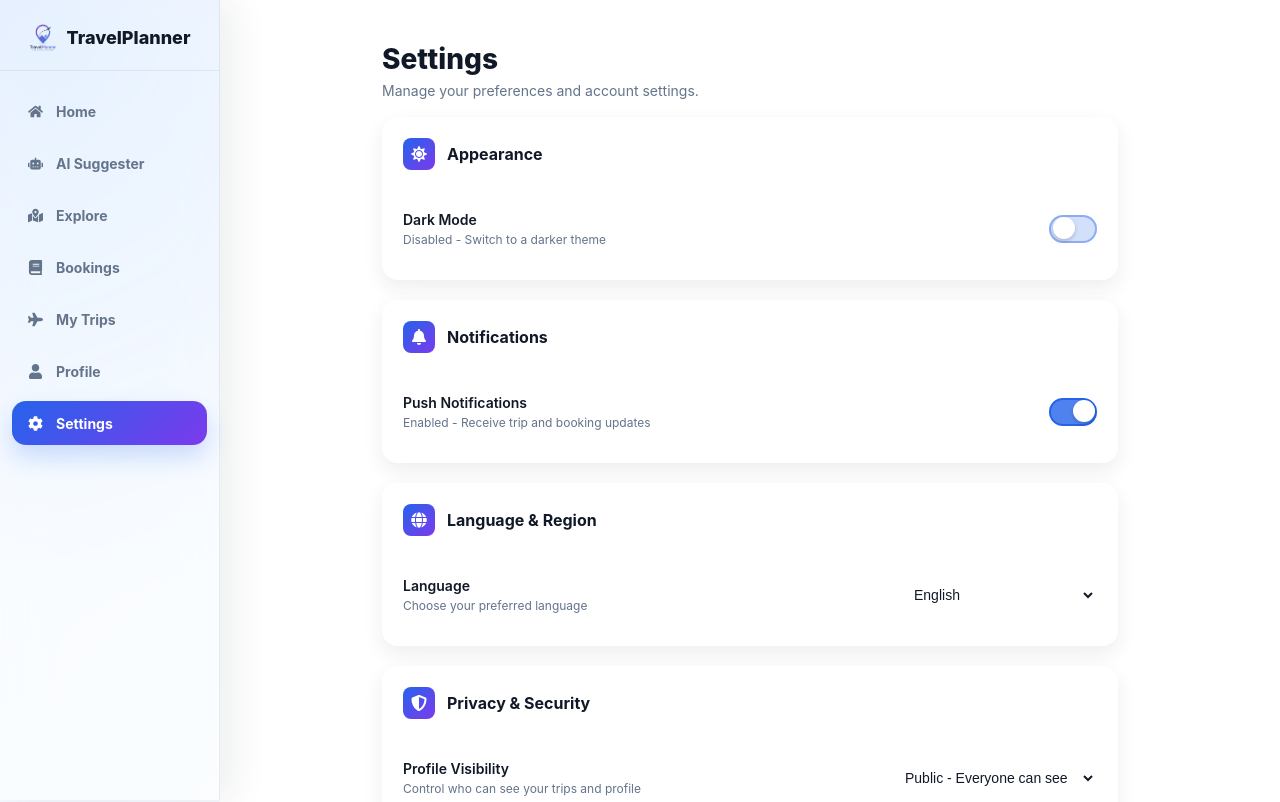
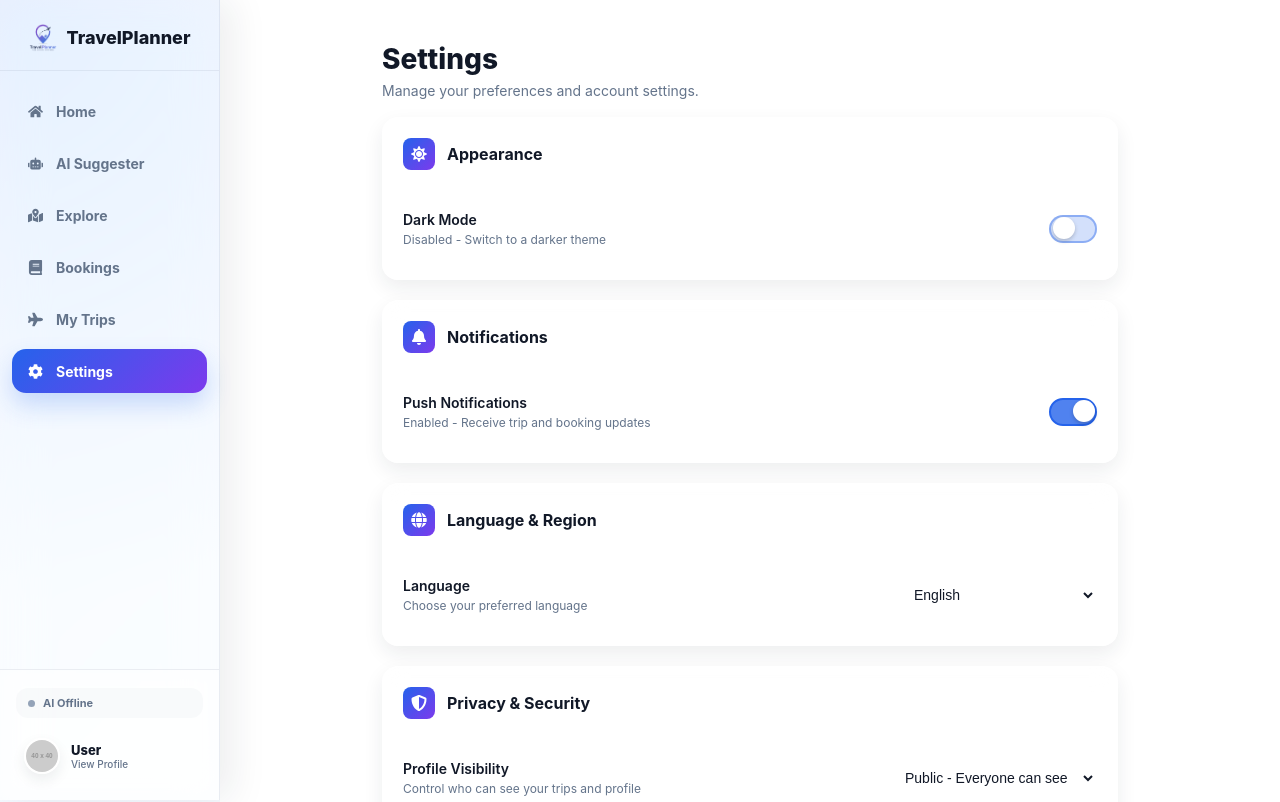
Before and after one commit to Gabs64/TravelPlanner, a React (Create React App) app in the folder frontend/: page /settings in a window 1280 px wide. Shown: the top 802 px of the page. Built offline with nearby package versions, Linux system fonts and the light colour scheme; no server answers; sample sign-in values are in the browser's storage.

Commit message:
feat: relocate profile to sidebar footer, add AI active status, and implement instant profile syncing

```diff
--- a/frontend/src/Sidebar.css
+++ b/frontend/src/Sidebar.css
@@ -101,6 +101,138 @@
   display: none;
 }
 
+/* Sidebar Footer Styling */
+.sidebar-footer {
+  display: flex;
+  flex-direction: column;
+  gap: 12px;
+  padding: 18px 16px;
+  border-top: 1px solid rgba(148, 163, 184, 0.18);
+  background: rgba(255, 255, 255, 0.25);
+  backdrop-filter: blur(10px);
+  transition: border-color 0.3s ease, background 0.3s ease;
+}
+
+:root.dark-mode .sidebar-footer {
+  border-top-color: rgba(71, 85, 105, 0.3);
+  background: rgba(15, 23, 42, 0.4);
+}
+
+.ai-status-indicator {
+  display: flex;
+  align-items: center;
+  gap: 8px;
+  padding: 8px 12px;
+  border-radius: 12px;
+  font-size: 11px;
+  font-weight: 700;
+  color: var(--text-secondary);
+  background: rgba(148, 163, 184, 0.06);
+  transition: background 0.3s ease, color 0.3s ease;
+}
+
+.ai-status-indicator.active {
+  color: #10b981;
+  background: rgba(16, 185, 129, 0.08);
+}
+
+.ai-status-indicator.inactive {
+  color: var(--text-secondary);
+  background: rgba(148, 163, 184, 0.06);
+}
+
+.status-dot {
+  width: 7px;
+  height: 7px;
+  border-radius: 50%;
+  background: #94a3b8;
+  transition: background 0.3s ease, box-shadow 0.3s ease;
+}
+
+.ai-status-indicator.active .status-dot {
+  background: #10b981;
+  box-shadow: 0 0 8px #10b981;
+  animation: pulse-active 2s infinite;
+}
+
+.ai-status-indicator.inactive .status-dot {
+  background: #94a3b8;
+}
+
+:root.dark-mode .ai-status-indicator.inactive .status-dot {
+  background: #475569;
+}
+
+@keyframes pulse-active {
+  0% {
+    transform: scale(0.95);
+    box-shadow: 0 0 0 0 rgba(16, 185, 129, 0.7);
+  }
+  70% {
+    transform: scale(1);
+    box-shadow: 0 0 0 6px rgba(16, 185, 129, 0);
+  }
+  100% {
+    transform: scale(0.95);
+    box-shadow: 0 0 0 0 rgba(16, 185, 129, 0);
+  }
+}
+
+.sidebar-profile {
+  display: flex;
+  align-items: center;
+  gap: 11px;
+  padding: 8px;
+  border-radius: 14px;
+  cursor: pointer;
+  background: transparent;
+  transition: background 0.2s ease, transform 0.2s ease;
+}
+
+.sidebar-profile:hover {
+  background: var(--bg-input);
+  transform: translateY(-1px);
+}
+
+.profile-avatar {
+  width: 36px;
+  height: 36px;
+  border-radius: 50%;
+  object-fit: cover;
+  border: 2px solid rgba(255, 255, 255, 0.9);
+  box-shadow: 0 6px 14px rgba(31, 41, 55, 0.08);
+  transition: transform 0.2s ease;
+}
+
+:root.dark-mode .profile-avatar {
+  border-color: rgba(15, 23, 42, 0.6);
+}
+
+.sidebar-profile:hover .profile-avatar {
+  transform: scale(1.04);
+}
+
+.profile-info {
+  display: flex;
+  flex-direction: column;
+  overflow: hidden;
+}
+
+.profile-name {
+  font-size: 13px;
+  font-weight: 800;
+  color: var(--text-primary);
+  white-space: nowrap;
+  overflow: hidden;
+  text-overflow: ellipsis;
+}
+
+.profile-subtext {
+  font-size: 10px;
+  font-weight: 500;
+  color: var(--text-secondary);
+}
+
 @media (max-width: 900px) {
   .sidebar {
     top: auto;
@@ -111,6 +243,14 @@
     height: 68px;
     border-radius: 22px;
     border: 1px solid rgba(255, 255, 255, 0.72);
+    flex-direction: row;
+    align-items: center;
+    justify-content: space-between;
+    padding: 0 16px;
+  }
+
+  :root.dark-mode .sidebar {
+    border: 1px solid rgba(71, 85, 105, 0.3);
   }
 
   .sidebar-logo {
@@ -121,7 +261,9 @@
     display: flex;
     align-items: center;
     justify-content: space-around;
-    padding: 10px;
+    padding: 0;
+    margin: 0;
+    flex: 1;
   }
 
   .sidebar-menu li {
@@ -139,4 +281,27 @@
   .menu-text {
     display: none;
   }
+
+  .sidebar-footer {
+    display: flex;
+    flex-direction: row;
+    align-items: center;
+    gap: 8px;
+    padding: 0 0 0 8px;
+    border-top: none;
+    background: transparent;
+    backdrop-filter: none;
+  }
+
+  .ai-status-indicator {
+    display: none;
+  }
+
+  .profile-info {
+    display: none;
+  }
+
+  .sidebar-profile {
+    padding: 4px;
+  }
 }
--- a/frontend/src/Sidebar.jsx
+++ b/frontend/src/Sidebar.jsx
@@ -1,18 +1,92 @@
-import React from "react";
-import { NavLink } from "react-router-dom";
-import { FaHome, FaMapMarkedAlt, FaBook, FaPlane, FaUser, FaCog, FaRobot } from "react-icons/fa";
+import React, { useState, useEffect } from "react";
+import { NavLink, useNavigate } from "react-router-dom";
+import { FaHome, FaMapMarkedAlt, FaBook, FaPlane, FaCog, FaRobot } from "react-icons/fa";
+import API_BASE from "./apiConfig";
 import "./Sidebar.css";
 
 const Sidebar = () => {
+  const navigate = useNavigate();
+  const [user, setUser] = useState({
+    nickname: "",
+    photoUrl: "",
+  });
+  const [aiActive, setAiActive] = useState(true);
+  const [aiMode, setAiMode] = useState("live");
+
   const menuItems = [
     { name: "Home", path: "/home", icon: <FaHome /> },
     { name: "AI Suggester", path: "/ai-suggester", icon: <FaRobot /> },
     { name: "Explore", path: "/explore", icon: <FaMapMarkedAlt /> },
     { name: "Bookings", path: "/bookings", icon: <FaBook /> },
     { name: "My Trips", path: "/mytrips", icon: <FaPlane /> },
-    { name: "Profile", path: "/profile", icon: <FaUser /> },
     { name: "Settings", path: "/settings", icon: <FaCog /> },
   ];
+
+  const fetchProfile = async () => {
+    const token = localStorage.getItem("token");
+    const userId = localStorage.getItem("userId");
+
+    if (!token || !userId) return;
+
+    try {
+      const res = await fetch(`${API_BASE}/profile/${encodeURIComponent(userId)}`, {
+        headers: {
+          "Content-Type": "application/json",
+          Authorization: `Bearer ${token}`,
+        },
+      });
+
+      if (res.ok) {
+        const data = await res.json();
+        const photoUrl =
+          data.photoUrl && !data.photoUrl.includes("localhost")
+            ? `${data.photoUrl}?t=${Date.now()}`
+            : data.hasPhoto
+              ? `${API_BASE}/profile/${encodeURIComponent(userId)}/photo?t=${Date.now()}`
+              : "";
+
+        setUser({
+          nickname: data.nickname || data.fullName || "User",
+          photoUrl,
+        });
+      }
+    } catch (err) {
+      console.error("Error fetching profile in sidebar:", err);
+    }
+  };
+
+  const fetchAiStatus = async () => {
+    try {
+      const res = await fetch(`${API_BASE}/ai/status`);
+      if (res.ok) {
+        const data = await res.json();
+        setAiActive(Boolean(data.active));
+        setAiMode(data.mode);
+      }
+    } catch (err) {
+      console.error("Error fetching AI status:", err);
+      setAiActive(false);
+    }
+  };
+
+  useEffect(() => {
+    fetchProfile();
+    fetchAiStatus();
+
+    // Listen to custom window events for profile updates
+    const handleProfileUpdate = () => {
+      fetchProfile();
+    };
+    window.addEventListener("profileUpdated", handleProfileUpdate);
+
+    // Poll AI status changes periodically (every 15 seconds)
+    const interval = setInterval(fetchAiStatus, 15000);
+
+    return () => {
+      window.removeEventListener("profileUpdated", handleProfileUpdate);
+      clearInterval(interval);
+    };
+  }, []);
 
   return (
     <aside className="sidebar">
@@ -36,6 +110,27 @@ const Sidebar = () => {
           </li>
         ))}
       </ul>
+
+      <div className="sidebar-footer">
+        <div className={`ai-status-indicator ${aiActive ? "active" : "inactive"}`}>
+          <span className="status-dot"></span>
+          <span className="status-label">
+            {aiActive ? "AI Active" : aiMode === "demo" ? "Demo Mode" : "AI Offline"}
+          </span>
+        </div>
+
+        <div className="sidebar-profile" onClick={() => navigate("/profile")}>
+          <img
+            src={user.photoUrl || "https://via.placeholder.com/40?text=User"}
+            alt="profile avatar"
+            className="profile-avatar"
+          />
+          <div className="profile-info">
+            <span className="profile-name">{user.nickname || "User"}</span>
+            <span className="profile-subtext">View Profile</span>
+          </div>
+        </div>
+      </div>
     </aside>
   );
 };
--- a/frontend/src/pages/Home.jsx
+++ b/frontend/src/pages/Home.jsx
@@ -101,11 +101,6 @@ const navigateWithTransition = (navigate, path) => {
 const Home = () => {
   const navigate = useNavigate();
 
-  const [user, setUser] = useState({
-    nickname: "",
-    hasPhoto: false,
-    photoUrl: "",
-  });
   const [stats, setStats] = useState({
     tripsPlanned: 0,
     upcomingTrips: 0,
@@ -148,40 +143,6 @@ const Home = () => {
   };
 
   useEffect(() => {
-    const fetchProfile = async () => {
-      const token = localStorage.getItem("token");
-      const userId = localStorage.getItem("userId");
-
-      if (!token || !userId) return;
-
-      try {
-        const res = await fetch(`${API_BASE}/profile/${encodeURIComponent(userId)}`, {
-          headers: {
-            "Content-Type": "application/json",
-            Authorization: `Bearer ${token}`,
-          },
-        });
-
-        if (res.ok) {
-          const data = await res.json();
-          const photoUrl =
-            data.photoUrl && !data.photoUrl.includes("localhost")
-              ? data.photoUrl
-              : data.hasPhoto
-                ? `${API_BASE}/profile/${encodeURIComponent(userId)}/photo`
-                : "";
-
-          setUser({
-            nickname: data.nickname || data.fullName || "User",
-            hasPhoto: Boolean(data.hasPhoto),
-            photoUrl,
-          });
-        }
-      } catch (err) {
-        console.error("Error fetching profile:", err);
-      }
-    };
-
     const fetchTripStats = async () => {
       const token = localStorage.getItem("token");
       const userId = localStorage.getItem("userId");
@@ -209,7 +170,6 @@ const Home = () => {
       }
     };
 
-    fetchProfile();
     fetchTripStats();
     // eslint-disable-next-line react-hooks/exhaustive-deps
   }, []);
@@ -224,14 +184,6 @@ const Home = () => {
       <div className="home-content">
         <div className="navbar">
           <input type="text" placeholder="Search destinations..." />
-
-          <div className="user" onClick={() => navigate('/profile')}>
-            <img
-              src={user.photoUrl || "https://via.placeholder.com/40?text=User"}
-              alt="user"
-            />
-            <span>{user.nickname || "User"}</span>
-          </div>
         </div>
 
         <div className="stats">
--- a/frontend/src/pages/Profile.jsx
+++ b/frontend/src/pages/Profile.jsx
@@ -26,8 +26,10 @@ const Profile = () => {
     navigate("/login");
   };
 
-  const fetchProfile = async () => {
-    setLoading(true);
+  const fetchProfile = async (showLoading = true) => {
+    if (showLoading) {
+      setLoading(true);
+    }
     setError("");
 
     const token = localStorage.getItem("token");
@@ -60,9 +62,9 @@ const Profile = () => {
       const data = await res.json();
       const photoUrl =
         data.photoUrl && !data.photoUrl.includes("localhost")
-          ? data.photoUrl
+          ? `${data.photoUrl}?t=${Date.now()}`
           : data.hasPhoto
-            ? `${API_BASE}/profile/${encodeURIComponent(userId)}/photo`
+            ? `${API_BASE}/profile/${encodeURIComponent(userId)}/photo?t=${Date.now()}`
             : "";
 
       setUser({
@@ -77,7 +79,9 @@ const Profile = () => {
       console.error("Error fetching profile:", err);
       setError("Unable to load profile. Please try again.");
     } finally {
-      setLoading(false);
+      if (showLoading) {
+        setLoading(false);
+      }
     }
   };
 
@@ -139,7 +143,8 @@ const Profile = () => {
       setAvatarFile(null);
       setPreviewUrl("");
       setEditing(false);
-      fetchProfile();
+      fetchProfile(false);
+      window.dispatchEvent(new Event("profileUpdated"));
     } catch (err) {
       console.error("Error updating profile:", err);
       alert(err.message || "Failed to update profile");
@@ -154,7 +159,7 @@ const Profile = () => {
     setAvatarFile(null);
     setPreviewUrl("");
     setEditing(false);
-    fetchProfile();
+    fetchProfile(false);
   };
 
   if (loading) {
```
Also changed, not shown: 2 other files (tests, documents, lock files or other folders).
